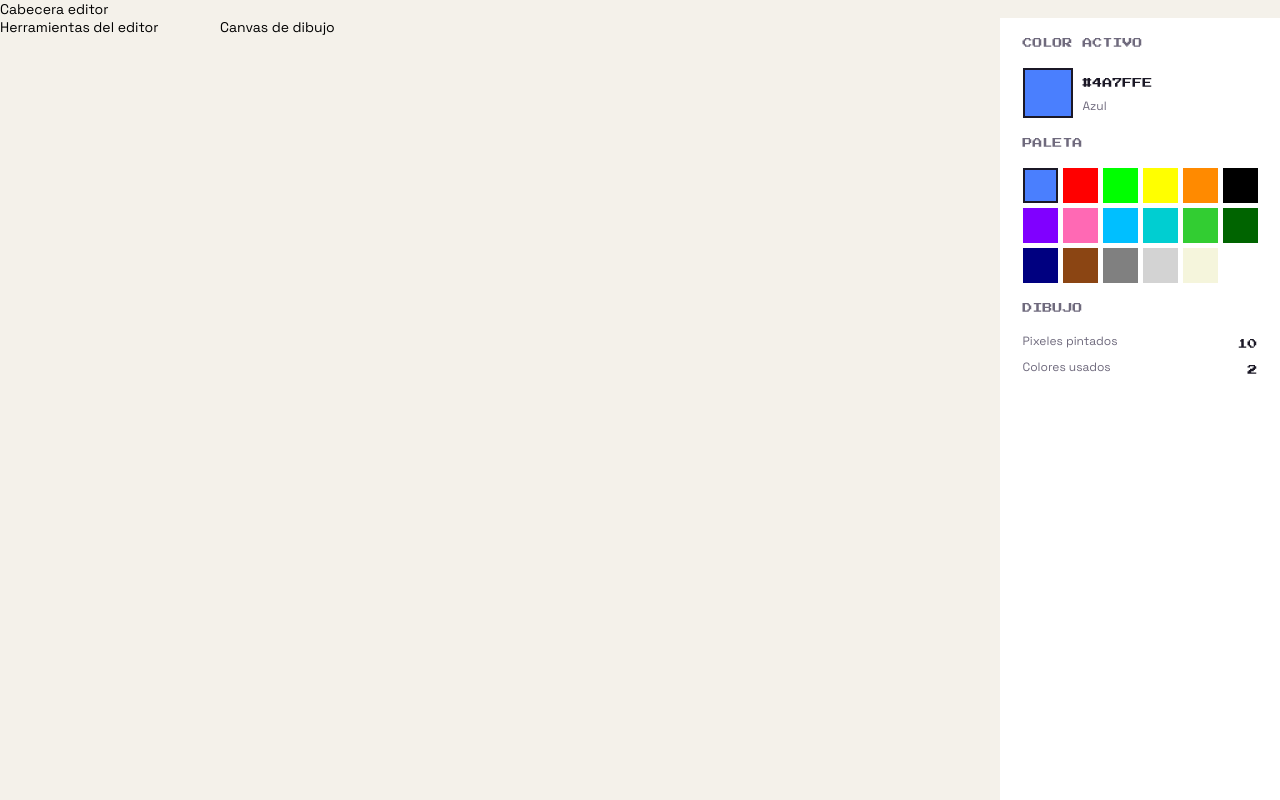
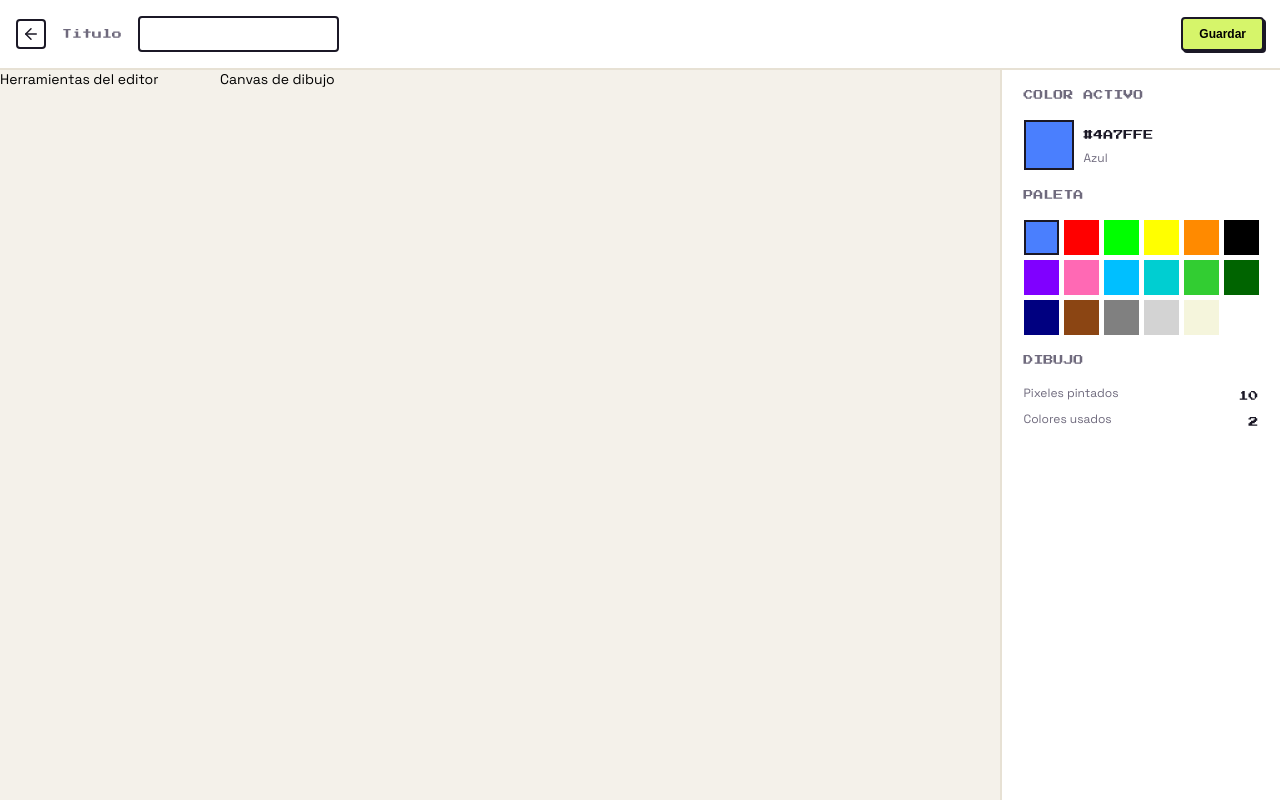
Before and after one commit to sebastian-vp/PixelArt, a React (Vite) app in the folder frontend/: page /editor in a window 1280 px wide. Built offline with nearby package versions, Linux system fonts and the light colour scheme.

Commit message:
feat(EditorHeader): implement header component with navigation and input field

```diff
--- a/frontend/src/pages/Editor/components/ColorPalette/ColorPalette.module.css
+++ b/frontend/src/pages/Editor/components/ColorPalette/ColorPalette.module.css
@@ -6,6 +6,7 @@
   flex-direction: column;
   align-items: center;
   padding: 10px;
+  border-left: 2px solid var(--divider-color);
 }
 
 .column {
--- a/frontend/src/pages/Editor/components/EditorHeader/EditorHeader.module.css
+++ b/frontend/src/pages/Editor/components/EditorHeader/EditorHeader.module.css
@@ -0,0 +1,41 @@
+.header {
+  padding: 16px;
+  display: flex;
+  align-items: center;
+  gap: 16px;
+  background-color: var(--surface-color);
+  border-bottom: 2px solid var(--divider-color);
+}
+
+.back {
+  color: var(--popover-border-color);
+  border: 2px solid var(--popover-border-color);
+  border-radius: 4px;
+  padding: 4px;
+  display: inline-flex;
+  justify-content: center;
+  align-items: center;
+}
+
+.label {
+  font-size: var(--font-size-10);
+  flex-grow: 1;
+  font-family: var(--font-pixel);
+  color: var(--text-muted-color);
+  display: flex;
+  align-items: center;
+  gap: 16px;
+}
+
+.input {
+  border: 2px solid var(--popover-border-color);
+  border-radius: 4px;
+  font-size: var(--font-size-14);
+  padding: 8px;
+  background-color: var(--surface-color);
+  color: var(--text-color);
+}
+
+.input:focus {
+  outline: 2px solid var(--primary-active-color);
+}
--- a/frontend/src/pages/Editor/components/EditorHeader/EditorHeader.tsx
+++ b/frontend/src/pages/Editor/components/EditorHeader/EditorHeader.tsx
@@ -1,7 +1,21 @@
+import { ArrowLeft } from "lucide-react";
+import { NavLink } from "react-router-dom";
+
+import { Button } from "@/components";
+
+import styles from "./EditorHeader.module.css";
+
 export function EditorHeader() {
   return (
-    <header>
-      Cabecera editor
+    <header className={styles["header"]}>
+      <NavLink to="/" className={styles["back"]}>
+        <ArrowLeft size={18} />
+      </NavLink>
+      <label className={styles["label"]}>
+        Titulo
+        <input type="text" className={styles["input"]} />
+      </label>
+      <Button text="Guardar" onClick={() => {}} />
     </header>
   );
 }
```
